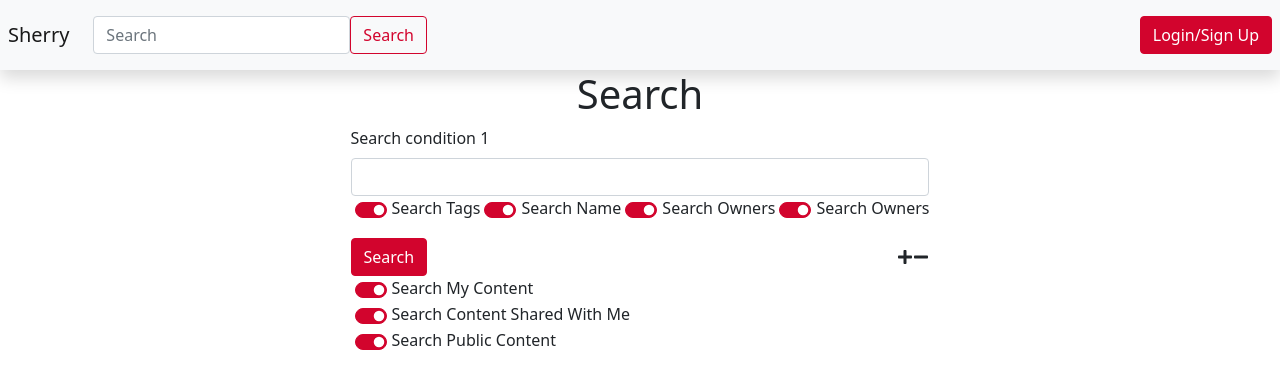
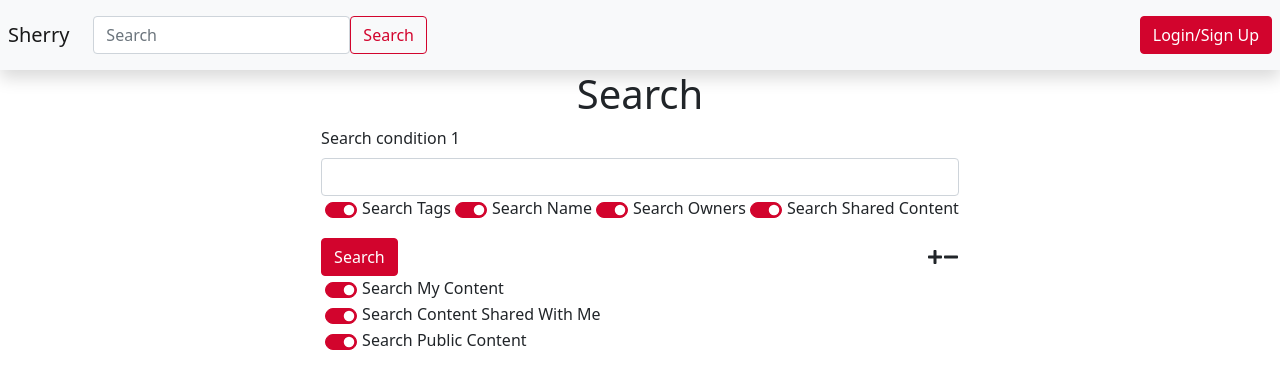
Before and after one commit to KirilBourakov/Sherry-filesharer, a React (Create React App) app in the folder frontend/: page /search in a window 1280 px wide. Shown: the top 388 px of the page. Built offline with nearby package versions, Linux system fonts and the light colour scheme.

Commit message:
Fixed search typo

```diff
--- a/frontend/src/pages/search/index.jsx
+++ b/frontend/src/pages/search/index.jsx
@@ -188,7 +188,7 @@ function Input({ num, search, updateSearch }){
 
                 <div className="form-check form-switch ms-1" style={{ display: 'flex', alignItems: 'center' }}>
                     <input className="form-check-input" type="checkbox" id={`searchSharedWith${num}`} ref={sharedWith} onChange={update} defaultChecked />
-                    <label className="form-check-label mb-0" htmlFor={`searchSharedWith${num}`} style={{ marginLeft: '5px' }} >Search Owners</label>
+                    <label className="form-check-label mb-0" htmlFor={`searchSharedWith${num}`} style={{ marginLeft: '5px' }} >Search Shared Content</label>
                 </div>
 
             </div>
```
